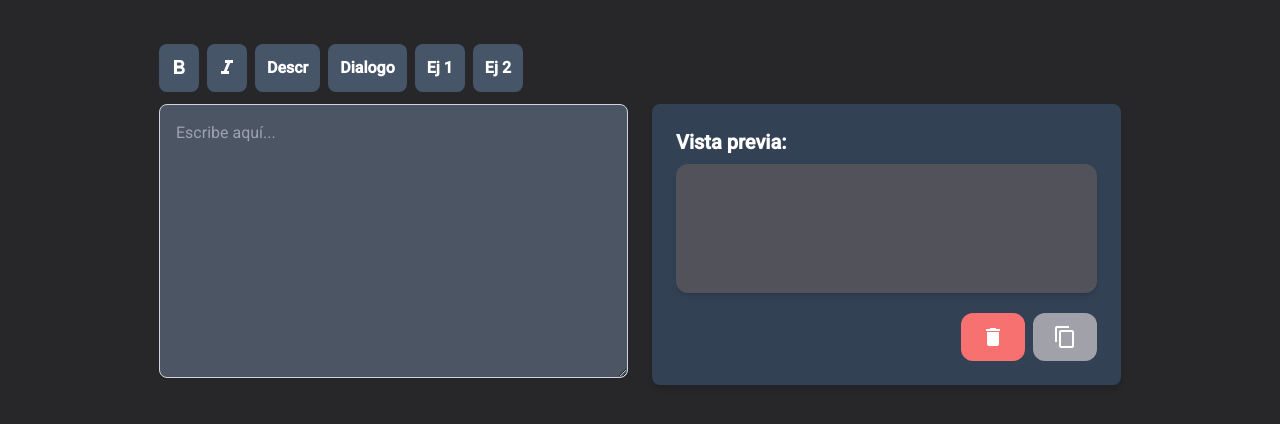
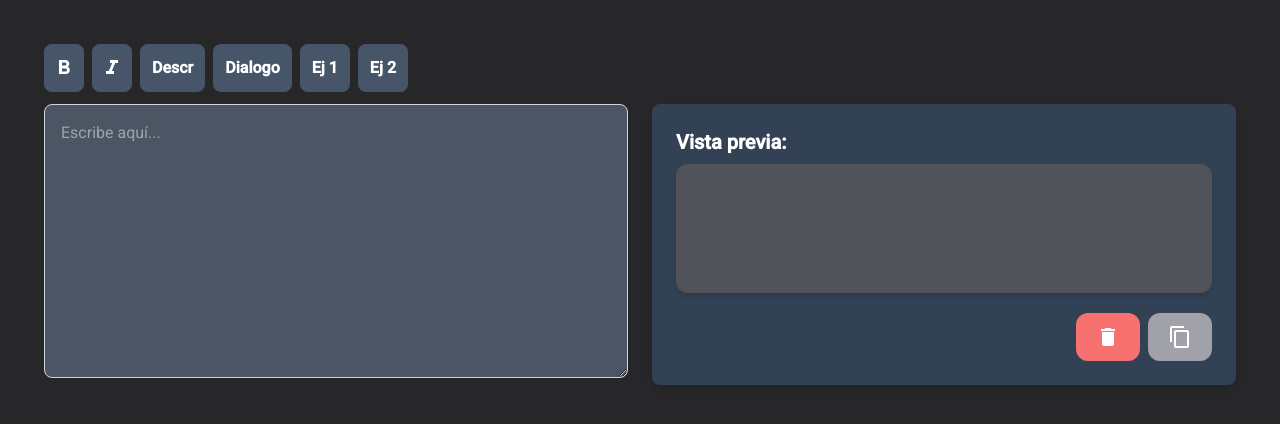
Before and after one commit to GuiVelMat/Editor-Texto-Rol, an Angular app: page / in a window 1280 px wide. Shown: the top 424 px of the page. Built offline with nearby package versions, Linux system fonts and the light colour scheme.

Commit message:
Arreglado el cambio de ancho al escribir

```diff
--- a/src/app/pages/home/home.component.html
+++ b/src/app/pages/home/home.component.html
@@ -1,5 +1,5 @@
 <section class="container mx-auto">
-    <div class="flex items-center justify-center">
+    <div class="items-center justify-center">
         <app-texto-rol />
     </div>
 </section>
--- a/src/app/shared/texto-rol/texto-rol.component.html
+++ b/src/app/shared/texto-rol/texto-rol.component.html
@@ -6,7 +6,7 @@
         </section>
 
         <!-- CUADROS DE TEXTO -->
-        <section class=" grid grid-cols-1 md:grid-cols-2 gap-6">
+        <section class="grid grid-cols-1 md:grid-cols-2 gap-6">
             <div class="input-container">
                 <form [formGroup]="markdownForm" class="space-y-4">
                     <textarea formControlName="markdownText" placeholder="Escribe aquí..." rows="10" cols="50"
```
